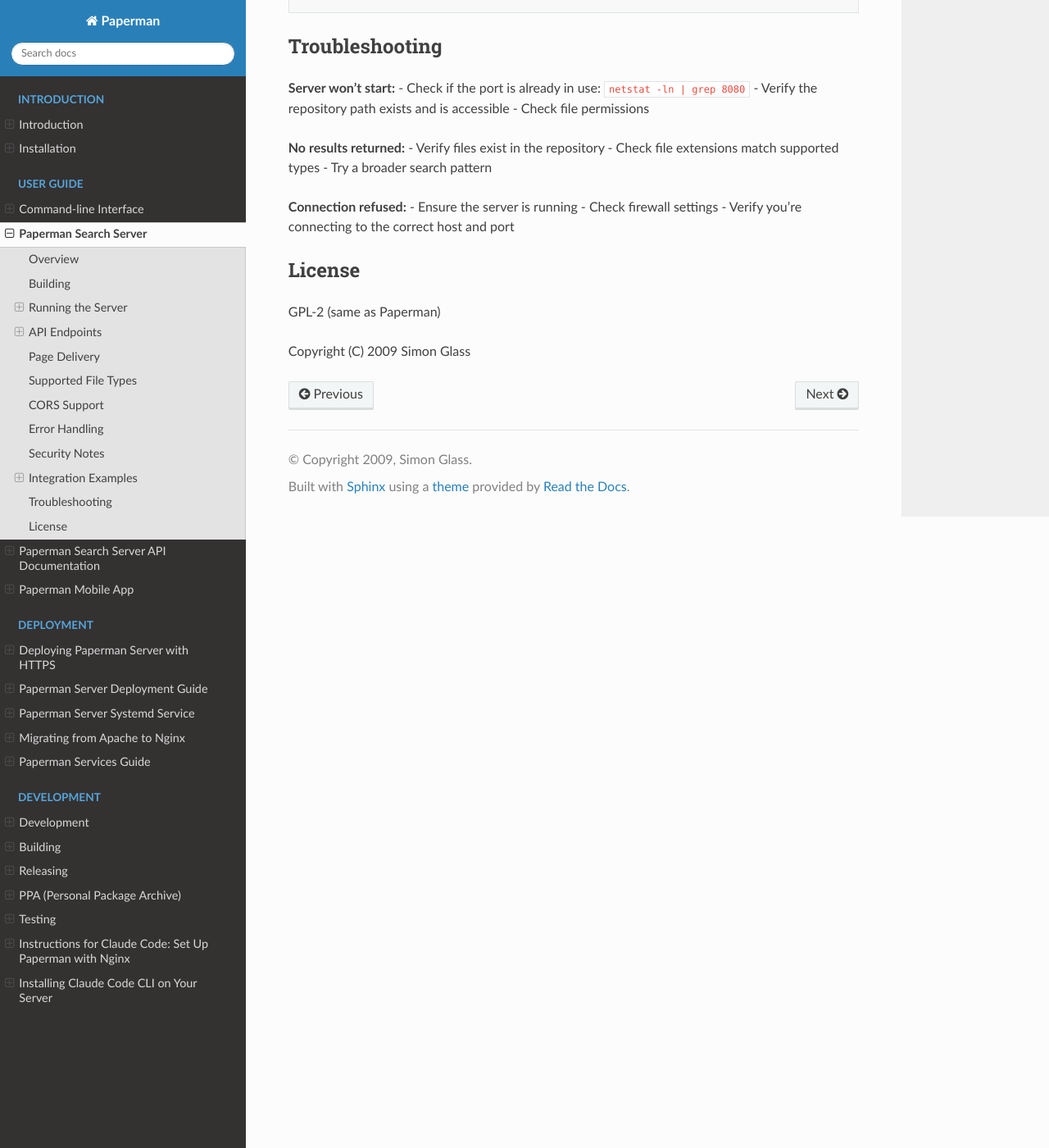
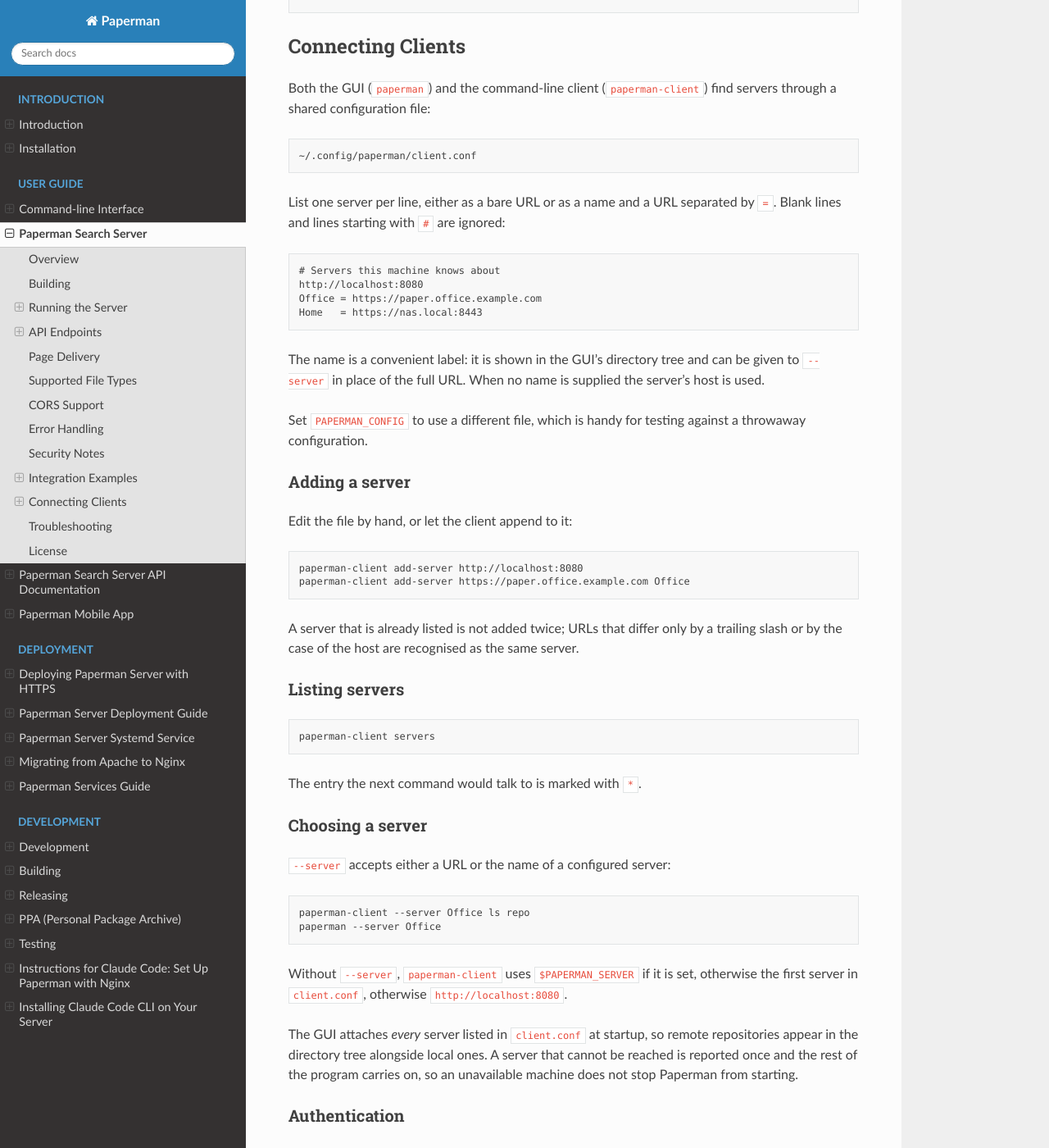
Before and after one commit to sjg20/paperman, a Sphinx documentation site: the page built from doc/server.rst, in a window 1280 px wide and 1400 px high, scrolled down 4622 px. Shown: the whole window at 82% size. Built offline with Sphinx 7.4.7 and the Read the Docs theme 3.1.0, drawn with Linux system fonts in a browser that asks for light colours; some of the changed text lies outside the part shown.

Commit message:
doc: Describe the client configuration file
Document the client.conf format in the server guide, along with how to
add and list servers, how --server chooses one and where the cached
login tokens live, and add the paperman-client commands to the
command-line reference.

Co-developed-by: Claude Opus 5 (1M context) <noreply@anthropic.com>
Co-Authored-By: Claude Opus 5 (1M context) <noreply@anthropic.com>
Claude-Session: https://claude.ai/code/session_019RGKyDzgtB33VonDioh8yV

```diff
--- a/doc/server.rst
+++ b/doc/server.rst
@@ -249,6 +249,92 @@ Using JavaScript (browser or Node.js)
        });
      });
 
+Connecting Clients
+------------------
+
+Both the GUI (``paperman``) and the command-line client
+(``paperman-client``) find servers through a shared configuration file:
+
+.. code:: text
+
+   ~/.config/paperman/client.conf
+
+List one server per line, either as a bare URL or as a name and a URL
+separated by ``=``. Blank lines and lines starting with ``#`` are
+ignored:
+
+.. code:: text
+
+   # Servers this machine knows about
+   http://localhost:8080
+   Office = https://paper.office.example.com
+   Home   = https://nas.local:8443
+
+The name is a convenient label: it is shown in the GUI's directory tree
+and can be given to ``--server`` in place of the full URL. When no name
+is supplied the server's host is used.
+
+Set ``PAPERMAN_CONFIG`` to use a different file, which is handy for
+testing against a throwaway configuration.
+
+Adding a server
+~~~~~~~~~~~~~~~
+
+Edit the file by hand, or let the client append to it:
+
+.. code:: bash
+
+   paperman-client add-server http://localhost:8080
+   paperman-client add-server https://paper.office.example.com Office
+
+A server that is already listed is not added twice; URLs that differ
+only by a trailing slash or by the case of the host are recognised as
+the same server.
+
+Listing servers
+~~~~~~~~~~~~~~~
+
+.. code:: bash
+
+   paperman-client servers
+
+The entry the next command would talk to is marked with ``*``.
+
+Choosing a server
+~~~~~~~~~~~~~~~~~
+
+``--server`` accepts either a URL or the name of a configured server:
+
+.. code:: bash
+
+   paperman-client --server Office ls repo
+   paperman --server Office
+
+Without ``--server``, ``paperman-client`` uses ``$PAPERMAN_SERVER`` if
+it is set, otherwise the first server in ``client.conf``, otherwise
+``http://localhost:8080``.
+
+The GUI attaches *every* server listed in ``client.conf`` at startup, so
+remote repositories appear in the directory tree alongside local ones. A
+server that cannot be reached is reported once and the rest of the
+program carries on, so an unavailable machine does not stop Paperman
+from starting.
+
+Authentication
+~~~~~~~~~~~~~~
+
+``client.conf`` holds no credentials. Log in once per server and the
+bearer token is cached, keyed by the server's own id:
+
+.. code:: bash
+
+   paperman-client --server Office login simon
+
+The token is written to ``~/.config/paperman/<serverId>.token`` with
+0600 permissions and is picked up by both the CLI and the GUI, so
+logging in from either one is enough. The GUI prompts for credentials
+itself when it attaches to a server that needs them.
+
 Troubleshooting
 ---------------
 
```
Also changed, not shown: doc/cli.rst (+39 -0 lines).
